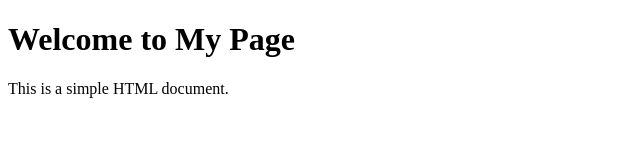
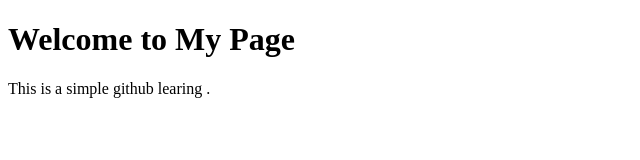
Before and after one commit to rak9621/githubLeaning, a plain HTML site: page index.html in a window 1280 px wide. Shown: the full height of the page, 0-640 px from the left. Drawn offline with Linux system fonts and the light colour scheme.

Commit message:
text-change

```diff
--- a/index.html
+++ b/index.html
@@ -8,7 +8,7 @@
 <body>
 
     <h1>Welcome to My Page</h1>
-    <p>This is a simple HTML document.</p>
+    <p>This is a simple github learing .</p>
 
 </body>
 </html>
```
